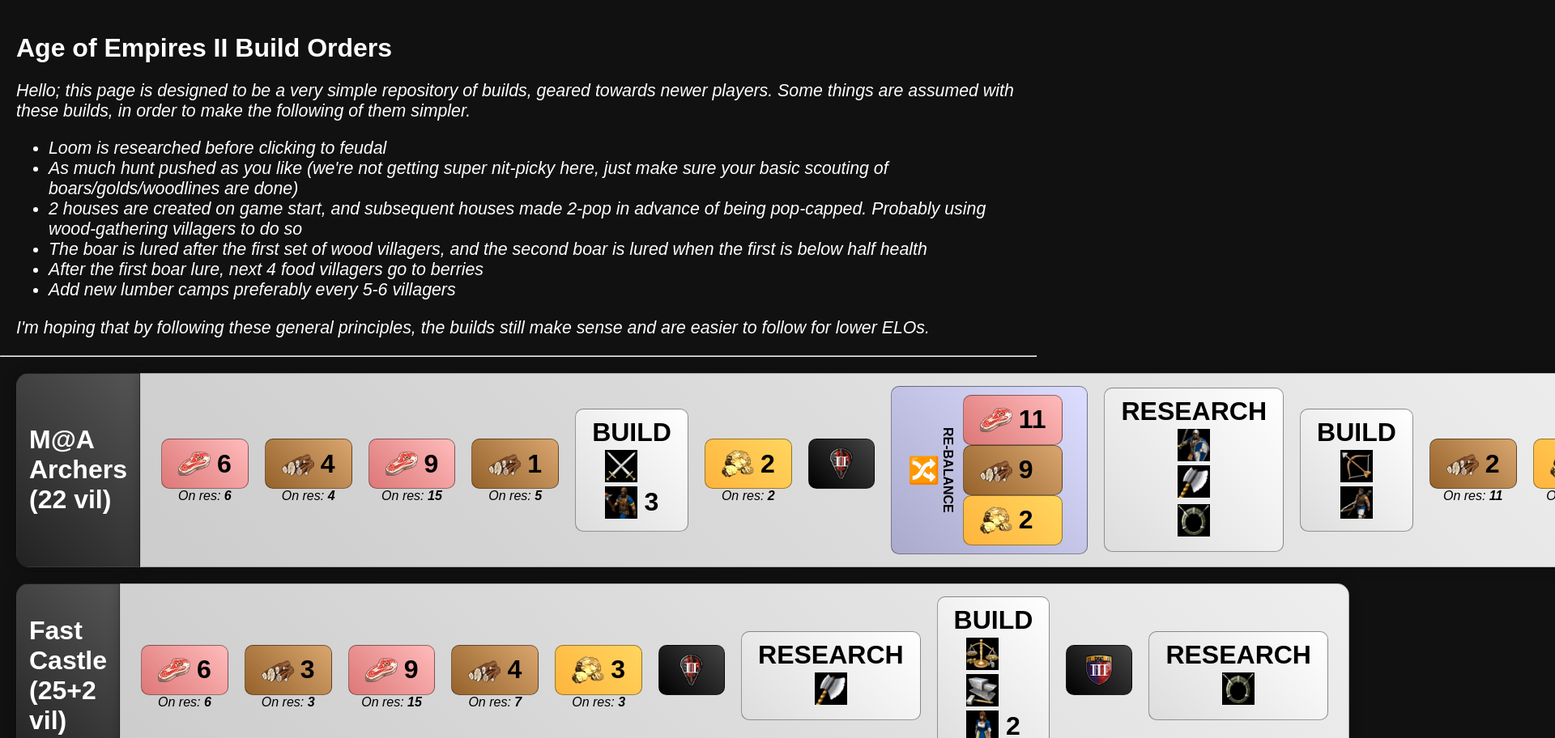
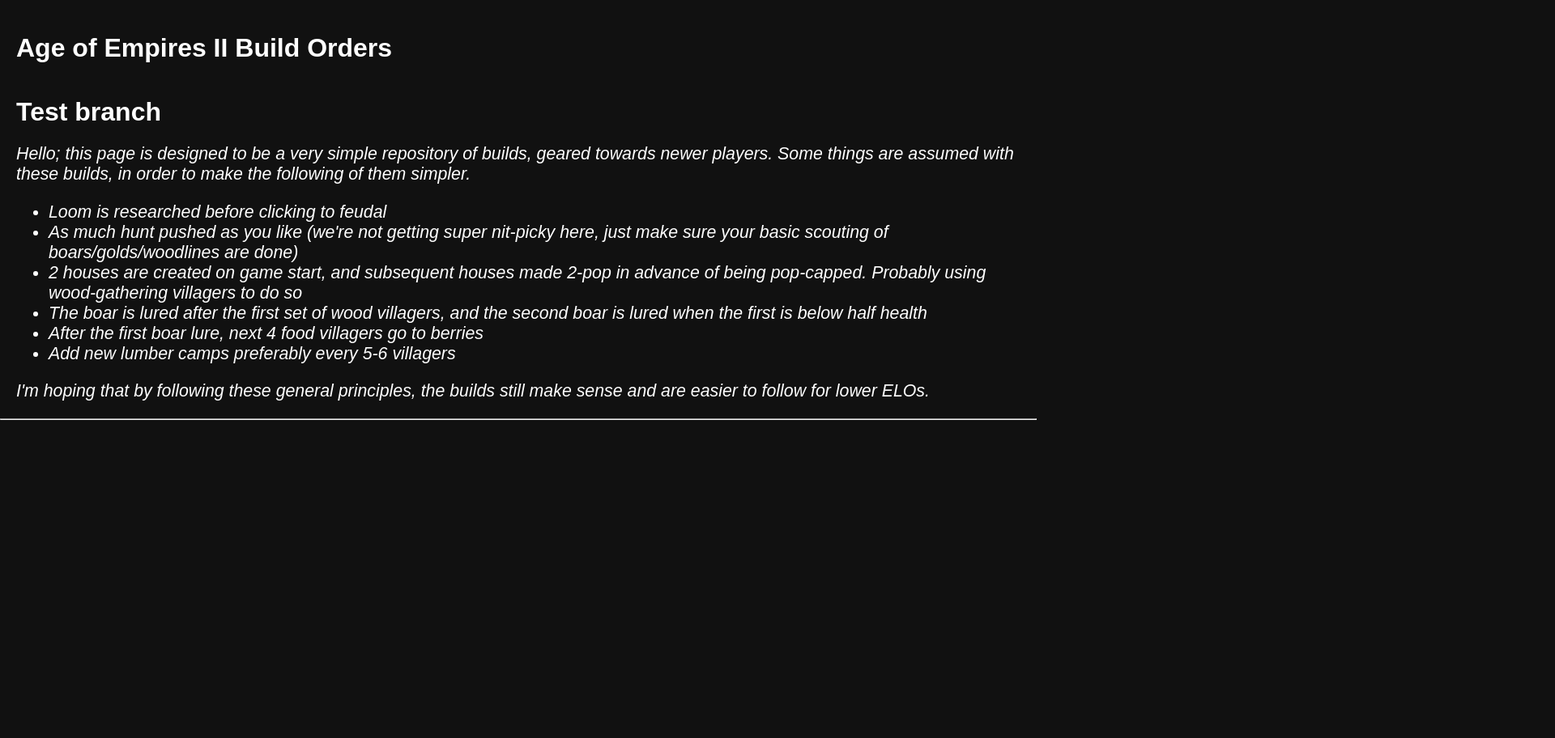
Before and after one commit to tumblwd/aoe2buildorders, a plain HTML site: page index.html in a window 1280 px wide. Shown: the top 912 px of the page at 81% size, 1920 px wide, since content can reach past the window. After the commit the page ends 821 px from the top, so only its background shows below. Drawn offline with nearby package versions, Linux system fonts and the light colour scheme.

Commit message:
Update index.html

```diff
--- a/index.html
+++ b/index.html
@@ -16,6 +16,7 @@
 
     <body>
         <h1>Age of Empires II Build Orders</h1>
+        <h1>Test branch</h1>
         <div id="preamble">
             <p>
                 Hello; this page is designed to be a very simple repository of builds, geared towards newer players.
@@ -131,8 +132,8 @@
         }
 
         // Add new builds here!
-        loadScript("./builds/menatarmsarchers22vil.js");
-        loadScript("./builds/fastcastle25plus2.js");
+//        loadScript("./builds/menatarmsarchers22vil.js");
+//        loadScript("./builds/fastcastle25plus2.js");
         loadscript("./builds/ScoutsintoKnights.js");
         loadscript("./builds/ScoutsintoUU.js");
     </script>
```
